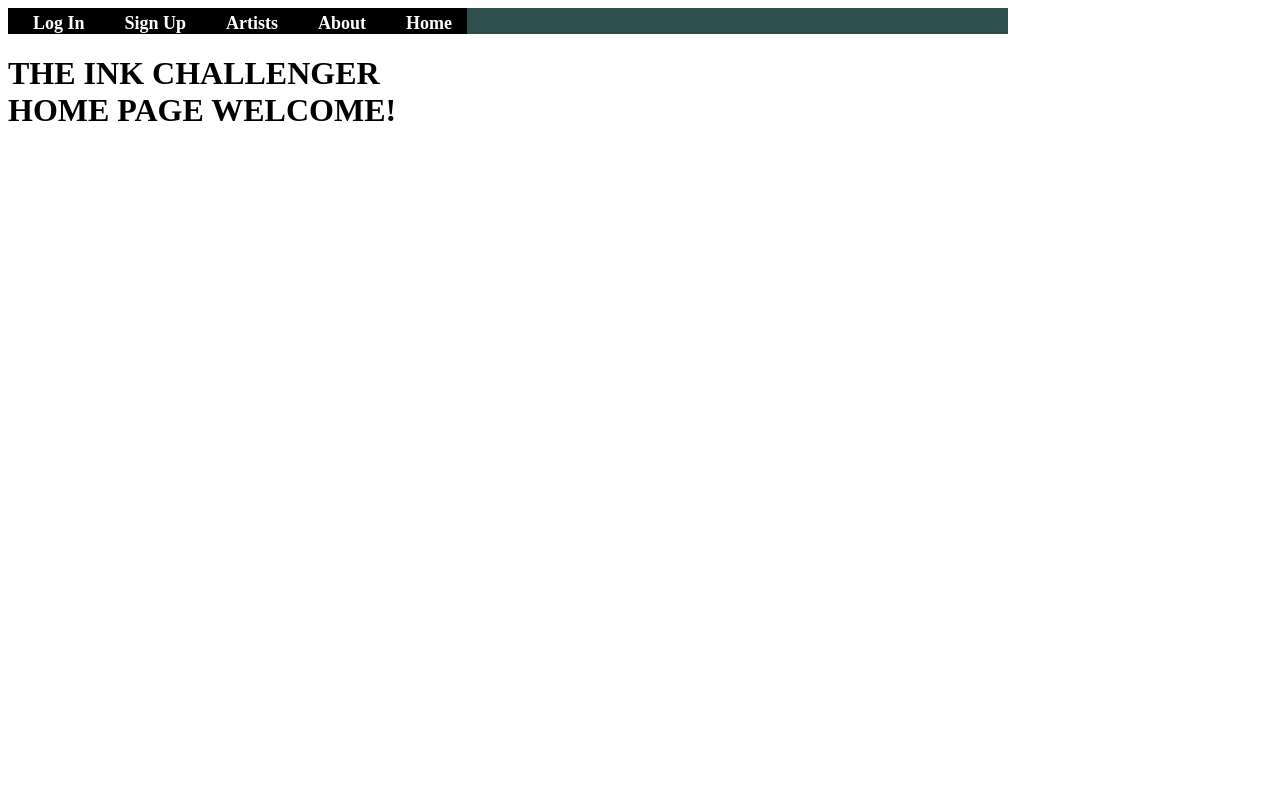
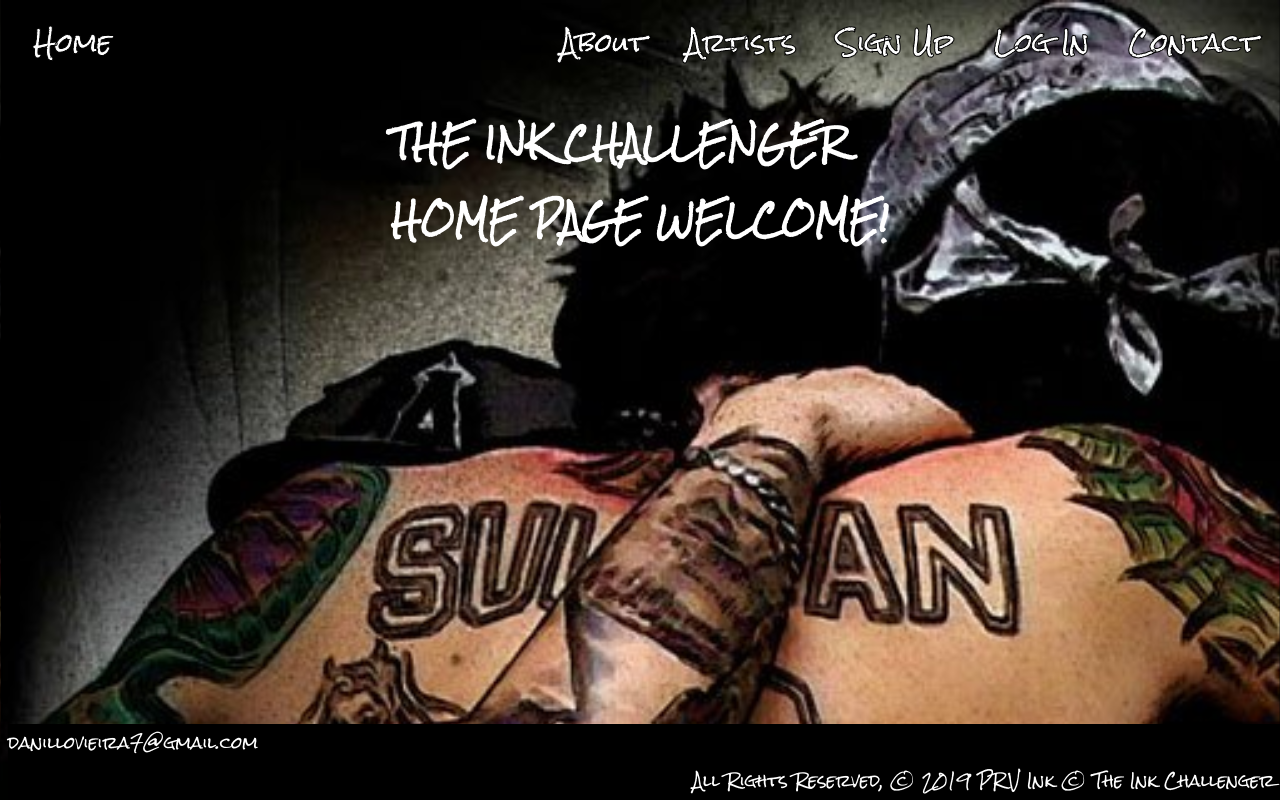
Before and after one commit to dRobinsonDev/TheInkChallenger, a Django app: page / in a window 1280 px wide. Run offline with Django 3.2, Linux system fonts and the light colour scheme.

Commit message:
css & templates

```diff
--- a/main_app/static/css/style.css
+++ b/main_app/static/css/style.css
@@ -1,18 +1,36 @@
+body {
+    background-image: url('../images/avenged-sevenfold-sullivan.jpg');
+    background-size: cover;
+    font-family: 'Rock Salt', cursive;
+}
+
 header {
-    max-width: 1000px;
+    justify-content: center;
+    align-items: center;
 }
 
 main {
     display: flex;
-    background-color: darkgrey;
+    justify-content: center;
+    align-items: center;
+    flex-flow: column;
 }
 
-nav {
-    background: darkslategray;
-    display: flex;
+footer {
+    color: white;
+    position: absolute;
+    bottom: 0;
+    background: black;
+    width: 100%;
 }
 
-nav > ul {
+.nav-right {
+    margin-right: 0;
+    display: flex;
+    float: right;
+}
+
+ul {
     padding: 0;
     margin: 0;
     list-style-type: none;
@@ -22,14 +40,26 @@ nav > ul {
 
 li > a {
     color: white;
+    -webkit-text-stroke: 1px black;
     text-decoration: none;
     padding: 0 0 0 10px;
     font-weight: bold;
-    font-size: 18px;
+    font-size: 25px;
+    text-decoration-color: currentcolor;
+
 }
 
 li {
+    float: left;
+    padding: 5px 15px 0px 15px;
+}
+
+h1 {
+    color: white;
+    justify-content: center;
+    align-content: center;
+}
+
+.right {
     float: right;
-    background-color: black;
-    padding: 5px 15px 0px 15px;
-  }
+}
--- a/main_app/templates/base.html
+++ b/main_app/templates/base.html
@@ -2,27 +2,44 @@
 
 <!DOCTYPE html>
 <html lang="en">
+
 <head>
     <meta charset="UTF-8">
     <meta name="viewport" content="width=device-width, initial-scale=1.0">
     <meta http-equiv="X-UA-Compatible" content="ie=edge">
     <title>The Ink Challenger</title>
     <link rel="stylesheet" href="{% static 'css/style.css' %}">
+    <link href="https://fonts.googleapis.com/css?family=Rock+Salt" rel="stylesheet">
 </head>
+
 <body>
     <header>
-        <nav>
+        <div class="nav-left">
             <ul>
                 <li><a class="logo-home" href="{% url 'home' %}">Home</a></li>
+            </ul>
+        </div>
+        <div class="nav-right">
+            <ul>
                 <li><a href="{% url 'about' %}">About</a></li>
                 <li><a href="{% url 'about' %}">Artists</a></li>
                 <li><a href="{% url 'about' %}">Sign Up</a></li>
                 <li><a href="{% url 'about' %}">Log In</a></li>
+                <li><a href="{% url 'about' %}">Contact</a></li>
             </ul>
-        </nav>
+        </div>
     </header>
+    <br>
+    <br>
 
-    {% block content %}
-    {% endblock %}
+    <main>
+        {% block content %}
+        {% endblock %}
+    </main>
+    <footer>
+        <div>danillovieira7@gmail.com</div>
+        <div class="right">All Rights Reserved, &copy; 2019 PRV Ink &copy; The Ink Challenger &nbsp;</div>
+    </footer>
 </body>
+
 </html>
--- /dev/null
+++ b/main_app/templates/contact.html
@@ -0,0 +1,6 @@
+{% extends 'base.html' %}
+{% block content %}
+
+<h1>CONTACT THE INK CHALLENGERS</h1>
+
+{% endblock %}
--- a/main_app/urls.py
+++ b/main_app/urls.py
@@ -3,6 +3,8 @@ from . import views
 from django.conf.urls.static import static
 
 urlpatterns = [
-    path('', views.home, name="home"),
-    path('about/', views.about, name="about"),
+    path('', views.Home.as_view(), name="home"),
+    path('about/', views.About.as_view(), name="about"),
+    path('contact/', views.Contact.as_view(), name="contact"),
+    path('tattoos/artists/', views.Artist.as_view(), name="artists"),
 ]
--- a/main_app/views.py
+++ b/main_app/views.py
@@ -1,9 +1,17 @@
 from django.shortcuts import render
 from django.http import HttpResponse
+from django.views.generic.base import TemplateView
 
 # Create your views here.
-def home(request):
-    return render(request, 'home.html')
 
-def about(request):
-    return render(request, 'about.html')
+class Home(TemplateView):
+    template_name = 'home.html'
+
+class About(TemplateView):
+    template_name = 'about.html'
+
+class Contact(TemplateView):
+    template_name = 'contact.html'
+
+class Artist(TemplateView):
+    template_name = 'artists.html'
```
Also changed, not shown: main_app/templates/tattoos/artists.html (added), main_app/templates/tattoos/tattoos.html (added).
